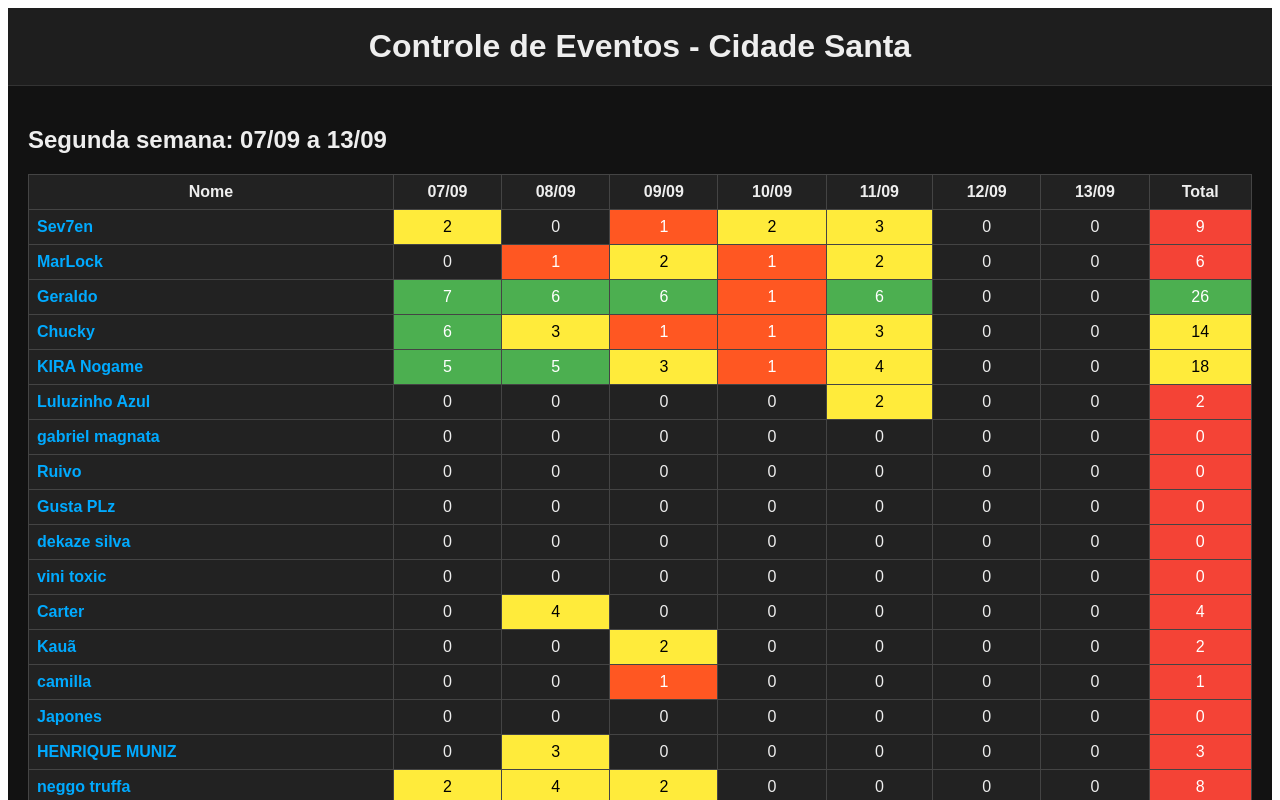
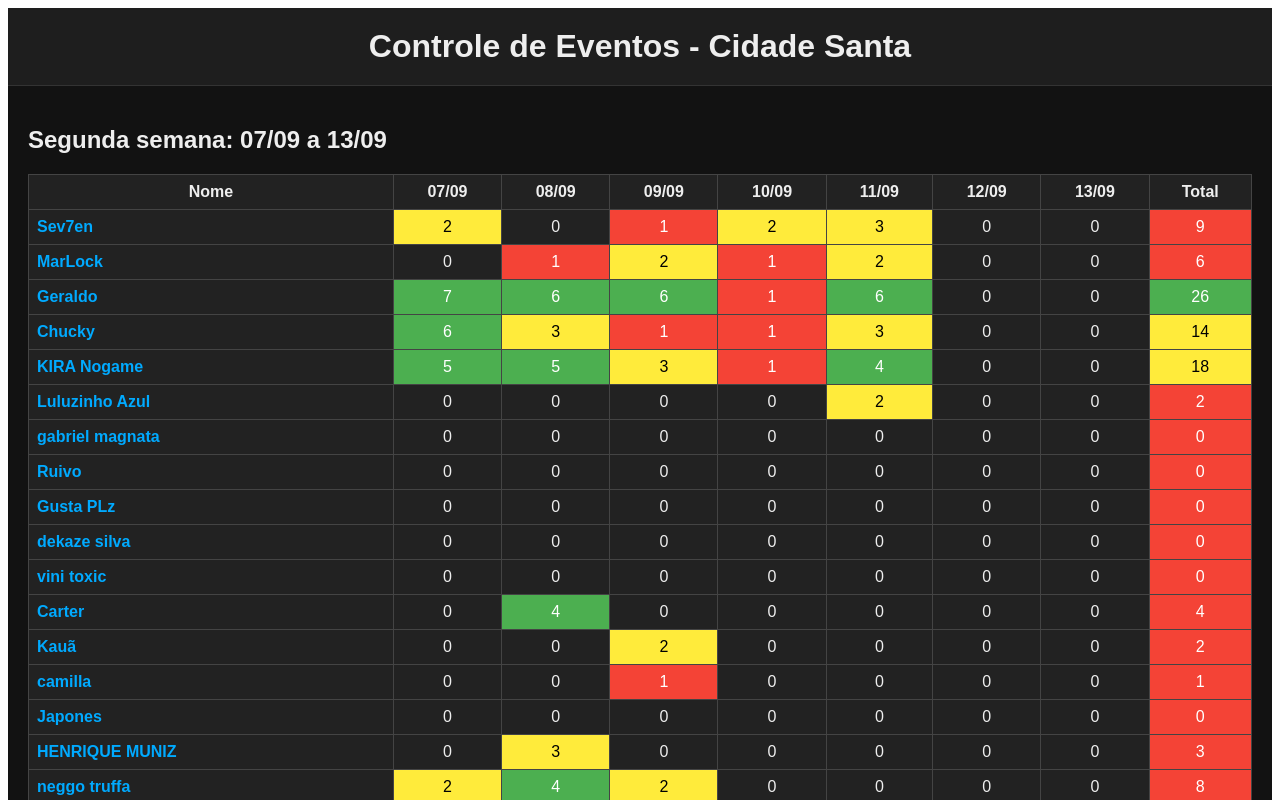
Before and after one commit to pedrohpiri/planilhaeventos, a Vue app: page / in a window 1280 px wide. Shown: the top 800 px of the page. Built offline with nearby package versions, Linux system fonts and the light colour scheme.

Commit message:
Corrige cores da regra de desempenho diário para alinhar com a legenda oficial

```diff
--- a/src/components/EventTable.vue
+++ b/src/components/EventTable.vue
@@ -60,9 +60,9 @@ const participants = reactive([
 
 function getCellClass(value) {
   if (value === 0 || value === undefined) return ''
-  if (value >= 5) return 'green'
-  if (value >= 2) return 'yellow'
-  if (value === 1) return 'orange'
+  if (value > 3) return 'green'
+  if (value >= 2 && value <= 3) return 'yellow'
+  if (value === 1) return 'red'
   return ''
 }
 
```
